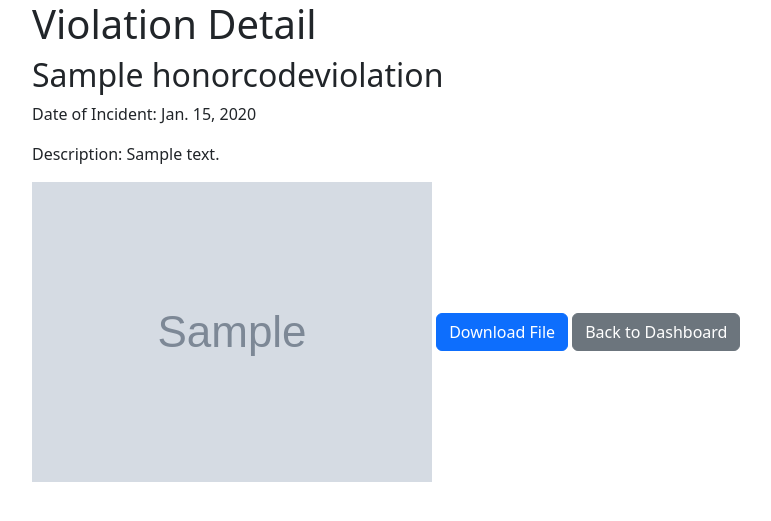
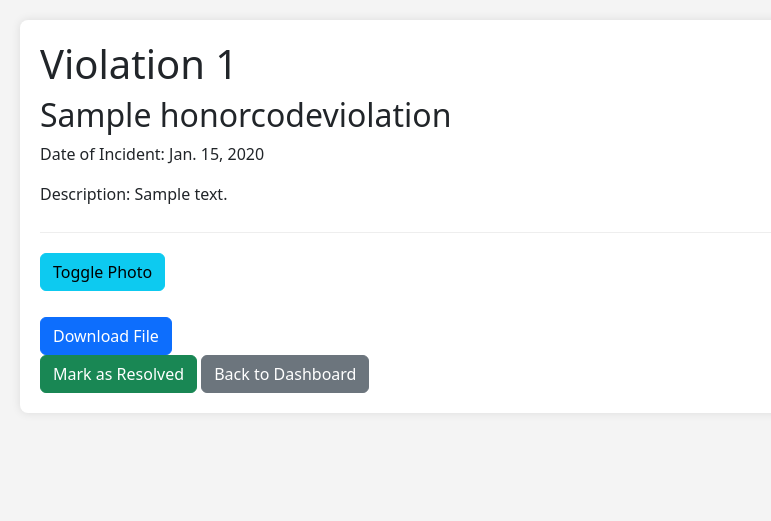
Before and after one commit to muhammmad-al/honor-code-violation-tracker, a Django app: page /violations/1/ in a window 1280 px wide. Shown: the top 521 px of the page, without its empty margins (50-821 px from the left). Run offline with Django 4.2, Linux system fonts and the light colour scheme; tables that the repository leaves empty hold one stand-in row (values such as "Sample post"); grey boxes marked "Sample" are stand-in pictures; some libraries are stand-ins or nearby versions.

Commit message:
Reformatted admin dashboard and view detail, added button for admin to mark violations as resolved

```diff
--- a/mainapp/templates/violation_detail.html
+++ b/mainapp/templates/violation_detail.html
@@ -6,20 +6,57 @@
 <head>
     <title>Violation Detail</title>
     {% bootstrap_css %}
+    <style>
+        body {
+            background-color: #f4f4f4;
+        }
+        .container {
+            background-color: white;
+            padding: 20px;
+            border-radius: 8px;
+            box-shadow: 0 0 10px rgba(0, 0, 0, 0.1);
+            margin-top: 20px;
+        }
+        .header-section {
+            margin-bottom: 20px;
+            border-bottom: 1px solid #eeeeee;
+            padding-bottom: 10px;
+        }
+        .btn-info {
+            margin-bottom: 10px;
+        }
+    </style>
 </head>
 <body>
 <div class="container">
-    <h1>Violation Detail</h1>
-    <h2>{{ violation.name }}</h2>
-    <p>Date of Incident: {{ violation.date_of_incident }}</p>
-    <p>Description: {{ violation.description }}</p>
+    <div class="header-section">
+        <h1>Violation {{ violation.id }}</h1>
+        <h2>{{ violation.name }}</h2>
+        <p>Date of Incident: {{ violation.date_of_incident }}</p>
+        <p>Description: {{ violation.description }}</p>
+    </div>
     {% if violation.photo %}
-        <img src="{{ violation.photo.url }}" class="img-fluid" alt="Violation Photo">
+        <p>
+            <a class="btn btn-info" data-bs-toggle="collapse" href="#collapsePhoto" role="button" aria-expanded="false" aria-controls="collapsePhoto">
+                Toggle Photo
+            </a>
+        </p>
+        <div class="collapse" id="collapsePhoto">
+            <img src="{{ violation.photo.url }}" class="img-fluid" alt="Violation Photo">
+        </div>
     {% endif %}
     {% if violation.file %}
         <a href="{{ violation.file.url }}" class="btn btn-primary">Download File</a>
     {% endif %}
-    <a href="{% url 'admin_dashboard_url' %}" class="btn btn-secondary">Back to Dashboard</a>
+    <div class="action-buttons">
+        <form action="{% url 'mark_resolved' violation.id %}" method="post" style="display: inline-block;">
+            {% csrf_token %}
+            <button type="submit" class="btn btn-success">Mark as Resolved</button>
+        </form>
+        <a href="{% url 'admin_dashboard_url' %}" class="btn btn-secondary">Back to Dashboard</a>
+    </div>
 </div>
+
+{% bootstrap_javascript %}
 </body>
 </html>
--- a/mainapp/views.py
+++ b/mainapp/views.py
@@ -1,5 +1,7 @@
 from django.contrib.auth.decorators import login_required
+from django.http import HttpResponseRedirect
 from django.shortcuts import render, get_object_or_404
+from django.urls import reverse
 from django.views import View
 from allauth.socialaccount.models import SocialAccount
 
@@ -10,8 +12,17 @@ from .models import HonorCodeViolation
 
 def violation_detail(request, id):
     violation = get_object_or_404(HonorCodeViolation, id=id)
+    if violation.status == 'new':
+        violation.status = 'in_progress'
+        violation.save()
+    return render(request, 'violation_detail.html', {'violation': violation})
 
-    return render(request, 'violation_detail.html', {'violation': violation})
+
+def mark_resolved(request, id):
+    violation = get_object_or_404(HonorCodeViolation, id=id)
+    violation.status = 'resolved'
+    violation.save()
+    return HttpResponseRedirect(reverse('admin_dashboard_url'))
 
 
 class IndexView(View):
--- a/mysite/urls.py
+++ b/mysite/urls.py
@@ -32,7 +32,9 @@ urlpatterns = [
     path('user-login/', UserLoginView.as_view(), name='user_dashboard_url'),
     path('admin-login/', AdminLoginView.as_view(), name='admin_dashboard_url'),
     path('accounts/', include('allauth.urls')),
-    path('logout/', auth_views.LogoutView.as_view(), name='logout')
+    path('logout/', auth_views.LogoutView.as_view(), name='logout'),
+    path('violations/<int:id>/resolve/', views.mark_resolved, name='mark_resolved'),
+
     # path('logout/', LogoutView.as_view()),
     # path('user-login/', UserLoginView.as_view(), name='user_login'),
     # path('admin-login/', AdminLoginView.as_view(), name='admin_login'),
```
Also changed, not shown: mainapp/templates/admin_dashboard.html (+24 -1 lines).
